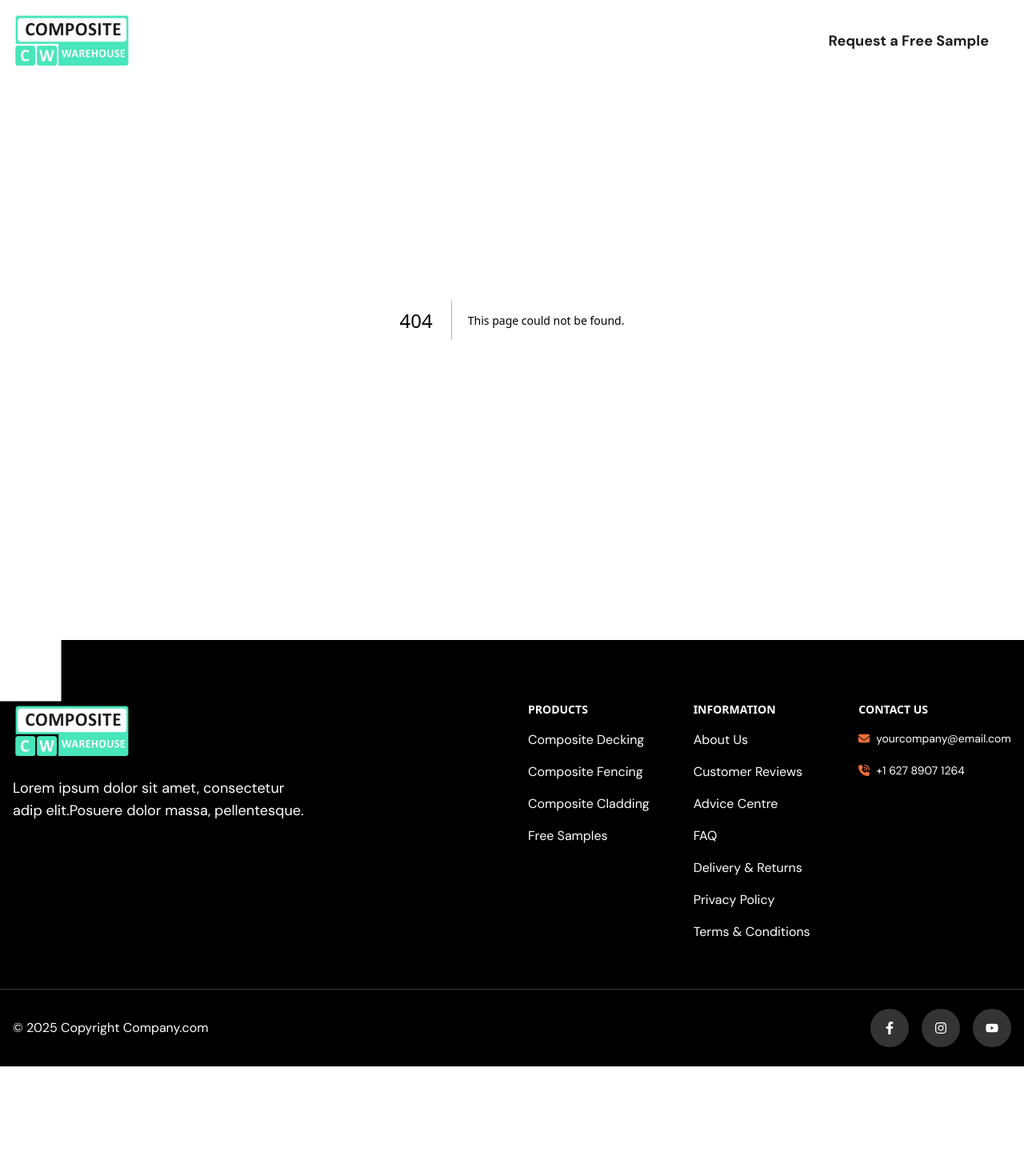
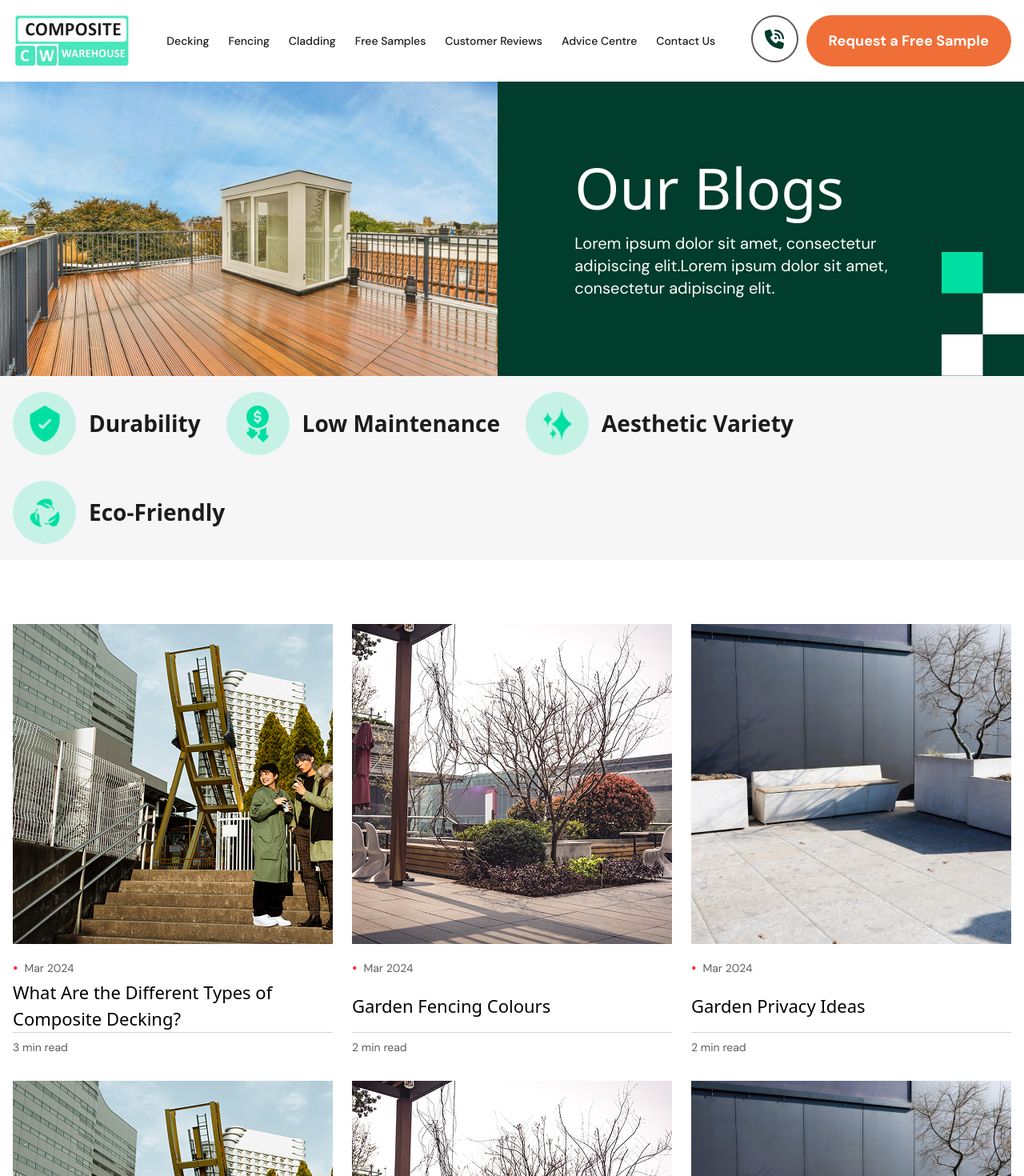
Before and after one commit to mufaqar/composite, a Next.js app: page /blog in a window 1280 px wide. Before the commit this address had no page. Shown: the top 1470 px of the page at 80% size. Before the commit the page ends 1333 px from the top, so only its background shows below. Built offline with nearby package versions, Linux system fonts and the light colour scheme.

Commit message:
Blog Page

```diff
--- /dev/null
+++ b/app/blog/page.tsx
@@ -0,0 +1,17 @@
+import Banner from '@/components/Banner'
+import BlogGrid from '@/components/Blogs/BlogGrid'
+import FeaturedIcons from '@/components/HomePage/FeaturedIcons'
+import React from 'react'
+
+export default function AboutUS() {
+    return (
+        <main>
+            <Banner
+                title="Our blogs"
+                img="/images/blog.png"
+                desc="Lorem ipsum dolor sit amet, consectetur adipiscing elit.Lorem ipsum dolor sit amet, consectetur adipiscing elit." />
+            <FeaturedIcons />
+            <BlogGrid />
+        </main>
+    )
+}
--- /dev/null
+++ b/components/Banner.tsx
@@ -0,0 +1,31 @@
+import Image from 'next/image'
+import React from 'react'
+
+const Banner = ({ title, img, desc }: any) => {
+    return (
+        <section className='bg-[#003D2C] relative'>
+            <div className='flex md:flex-row flex-col gap-8 items-center'>
+                <div className='md:w-1/2 w-full'>
+                    <Image src="/images/blog.png" alt='blog' width={720} height={426} className='w-full h-full' />
+                </div>
+                <div className='md:w-1/2 w-full md:px-16 px-4 py-16'>
+                    <h1 className='md:text-7xl text-[38px] leading-none font-medium text-white font-DM_Sans capitalize'>
+                        {title}
+                    </h1>
+                    <p className='md:text-xl text-sm font-normal text-white mt-5 max-w-[400px] font-Satoshi'>
+                        {desc}
+                    </p>
+                </div>
+            </div>
+            <Image
+                src="/images/boxes-right.png"
+                alt="boxes-right"
+                width={232}
+                height={155}
+                className="md:w-[232px] md:h-[155px] w-[87.5px] h-[58.33] object-contain object-right  absolute right-0 bottom-0"
+            />
+        </section>
+    )
+}
+
+export default Banner
--- /dev/null
+++ b/components/Blogs/BlogGrid.tsx
@@ -0,0 +1,114 @@
+"use client";
+
+import React, { useState } from "react";
+import Image from "next/image";
+import PostBox from "./PostBox";
+
+interface Post {
+  id: number;
+  title: string;
+  date: string;
+  readTime: string;
+  image: string;
+}
+
+const posts: Post[] = [
+  {
+    id: 1,
+    title: "What Are the Different Types of Composite Decking?",
+    date: "Mar 2024",
+    readTime: "3 min read",
+    image: "/images/blog1.png",
+  },
+  {
+    id: 2,
+    title: "Garden Fencing Colours",
+    date: "Mar 2024",
+    readTime: "2 min read",
+    image: "/images/blog2.png",
+  },
+  {
+    id: 3,
+    title: "Garden Privacy Ideas",
+    date: "Mar 2024",
+    readTime: "2 min read",
+    image: "/images/blog3.png",
+  },
+  {
+    id: 4,
+    title: "How to Increase your Property Value?",
+    date: "Mar 2024",
+    readTime: "4 min read",
+    image: "/images/blog1.png",
+  },
+  {
+    id: 5,
+    title: "Fencing Costs",
+    date: "Mar 2024",
+    readTime: "2 min read",
+    image: "/images/blog2.png",
+  },
+  {
+    id: 6,
+    title: "Tips to Improve your Outdoor Space",
+    date: "Mar 2024",
+    readTime: "3 min read",
+    image: "/images/blog3.png",
+  },
+  {
+    id: 7,
+    title: "Ways to Decorate your Garden",
+    date: "Mar 2024",
+    readTime: "3 min read",
+    image: "/images/blog2.png",
+  },
+  {
+    id: 8,
+    title: "Modern Patio Ideas",
+    date: "Mar 2024",
+    readTime: "2 min read",
+    image: "/images/blog1.png",
+  },
+  {
+    id: 9,
+    title: "Outdoor Furniture Trends",
+    date: "Mar 2024",
+    readTime: "2 min read",
+    image: "/images/blog3.png",
+  },
+];
+
+const BlogGrid: React.FC = () => {
+  const [visibleCount, setVisibleCount] = useState(6);
+
+  const handleLoadMore = () => {
+    setVisibleCount((prev) => prev + 3); // show 3 more on each click
+  };
+
+  return (
+    <section className="py-20">
+      <div className="container mx-auto px-4">
+        {/* Blog Grid */}
+        <div className="grid grid-cols-1 md:grid-cols-3 gap-6">
+          {posts.slice(0, visibleCount).map((post) => (
+            <PostBox key={post.id} data={post} />
+          ))}
+        </div>
+
+        {/* Load More Button */}
+        {visibleCount < posts.length && (
+          <div className="flex justify-center mt-8">
+            <button
+              onClick={handleLoadMore}
+              className="md:text-base text-sm font-bold text-white inline-flex w-fit md:px-7 md:py-3 px-5 py-2 bg-secondary rounded-4xl hover:bg-primary border border-secondary hover:border-primary hover:text-white transition-all duration-300 ease-in-out"
+            >
+              Load More
+            </button>
+          </div>
+        )}
+      </div>
+    </section>
+  );
+};
+
+export default BlogGrid;
--- /dev/null
+++ b/components/Blogs/PostBox.tsx
@@ -0,0 +1,36 @@
+import Image from 'next/image'
+import React from 'react'
+
+const PostBox = ({ data }: any) => {
+    return (
+        <div className="bg-white">
+            {/* Image */}
+            <div className="relative w-full">
+                <Image
+                    src={data.image}
+                    alt={data.title}
+                    width={400}
+                    height={400}
+                />
+            </div>
+
+            {/* Content */}
+            <div className="mt-4 md:h-[131px] flex flex-col justify-between">
+                <p className="text-sm text-description font-DM_Sans flex items-center gap-2">
+                    <span className="text-red-500 text-lg ">•</span>
+                    {data.date}
+                </p>
+                <h3 className="text-[22px]  font-normal font-DM_Sans">
+                    {data.title}
+                </h3>
+                <div className="py-2 border-t border-[#D2D2D7]">
+                    <p className="text-sm text-description ">
+                        {data.readTime}
+                    </p>
+                </div>
+            </div>
+        </div>
+    )
+}
+
+export default PostBox
--- a/components/HomePage/Hero.tsx
+++ b/components/HomePage/Hero.tsx
@@ -4,7 +4,7 @@ import React from 'react'
 
 const Hero = () => {
   return (
-    <section className="bg-[url('/images/main-hero.png')] bg-cover bg-no-repeat flex items-center justify-center md:pt-[350px] pt-[300px] pb-[100px] relative">
+    <section className="bg-[url('/images/main-hero.png')] bg-cover bg-no-repeat flex items-center justify-center md:pt-[350px] pt-[300px] pb-[100px] relative mt-[-102px]">
       <Image src="/images/boxes1.png" alt='boxes1' width={185} height={249} className='absolute left-0 md:top-[154px] top-28 md:w-[185px] md:h-[249px] w-[94px] h-[126px]' />
       <div className='max-w-[1170px] mx-auto px-4'>
         <h1 className='md:text-7xl text-[38px] leading-none font-medium text-white text-center font-DM_Sans'>
--- a/components/header.tsx
+++ b/components/header.tsx
@@ -1,6 +1,7 @@
 "use client";
 import Image from "next/image";
 import Link from "next/link";
+import { usePathname } from "next/navigation";
 import React, { useState } from "react";
 import { FaBars, FaPhoneVolume } from "react-icons/fa6";
 import { IoMdClose } from "react-icons/io";
@@ -22,9 +23,10 @@ const menuItems: MenuItem[] = [
 
 const Header = () => {
   const [mblMenu, setMblMenu] = useState(false);
+  const pathname = usePathname()
 
   return (
-    <header className="py-3.5 mb-[-102px] relative z-50">
+    <header className="py-3.5 relative z-50">
       <div className="container mx-auto px-4 flex flex-row gap-5 items-center justify-between">
         {/* Logo */}
         <div>
@@ -38,7 +40,7 @@ const Header = () => {
           {/* Mobile menu button */}
           <button
             onClick={() => setMblMenu(!mblMenu)}
-            className="text-4xl text-white md:hidden inline-flex items-center justify-center"
+            className={`${pathname === "/" ? "text-white " : "text-title"} text-4xl md:hidden inline-flex items-center justify-center`}
           >
             {mblMenu ? <IoMdClose /> : <FaBars />}
           </button>
@@ -57,7 +59,7 @@ const Header = () => {
                 <li key={index}>
                   <Link
                     href="#"
-                    className="text-sm font-medium text-white hover:text-gray-300 md:p-0 transition-all duration-300 ease-in-out"
+                    className={`${pathname === "/" ? "text-white hover:text-white/70 " : "text-title hover:text-primary"} text-sm font-medium md:p-0 transition-all duration-300 ease-in-out`}
                   >
                     {item.label}
                   </Link>
@@ -71,13 +73,13 @@ const Header = () => {
         <div className="md:flex gap-2.5 hidden">
           <Link
             href="#"
-            className="text-2xl text-white inline-flex w-[59px] h-[59px] items-center justify-center rounded-full border-2 border-white/30 bg-white/20 hover:bg-primary hover:border-primary transition-all duration-300 ease-in-out"
+            className={`${pathname === "/" ? "text-white border-white/30 bg-white/20 " : "text-[#003D2C] border-black/65 hover:text-white bg-white"} hover:bg-primary hover:border-primary text-2xl inline-flex w-[59px] h-[59px] items-center justify-center rounded-full border-2 transition-all duration-300 ease-in-out`}
           >
             <FaPhoneVolume />
           </Link>
           <Link
             href="#"
-            className="text-lg font-bold text-title inline-flex w-fit md:px-7 md:py-[18px] px-5 py-2.5 bg-white rounded-4xl hover:bg-primary hover:text-white transition-all duration-300 ease-in-out"
+            className={`${pathname === "/" ? "bg-white hover:text-white text-title" : "bg-secondary text-white"} hover:bg-primary text-lg font-bold  inline-flex w-fit md:px-7 md:py-[18px] px-5 py-2.5 rounded-4xl transition-all duration-300 ease-in-out`}
           >
             Request a Free Sample
           </Link>
```
Also changed, not shown: public/images/blog.png (added), public/images/boxes-right.png (added).
